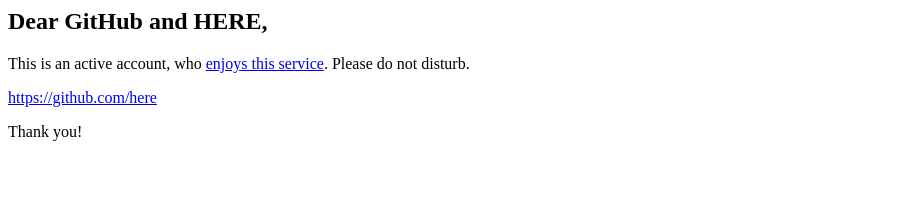
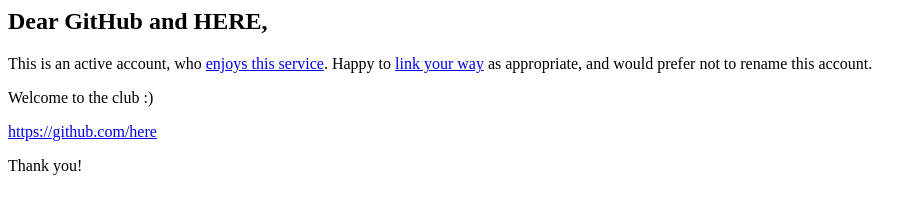
Before and after one commit to here/here.github.io, a plain HTML site: page index.html in a window 1280 px wide. Shown: the whole page, without its empty margins (0-922 px from the left). Drawn offline with Linux system fonts and the light colour scheme.

Commit message:
index ++ links per github-trademark-policy

```diff
--- a/index.html
+++ b/index.html
@@ -1,5 +1,6 @@
 <h2>Dear GitHub and HERE,</h2>
 
-<p>This is an active account, who <a href="http://bit.ly/1e1EYJv">enjoys this service</a>.  Please do not disturb.</p>
+<p>This is an active account, who <a href="http://bit.ly/1e1EYJv">enjoys this service</a>.  Happy to <a href="https://github.com/heremaps">link your way</a> as appropriate, and would prefer not to rename this account.</p>
+<p>Welcome to the club :)</p>
 <p><a href="https://github.com/here">https://github.com/here</a></p>
 <p>Thank you!</p>
```
